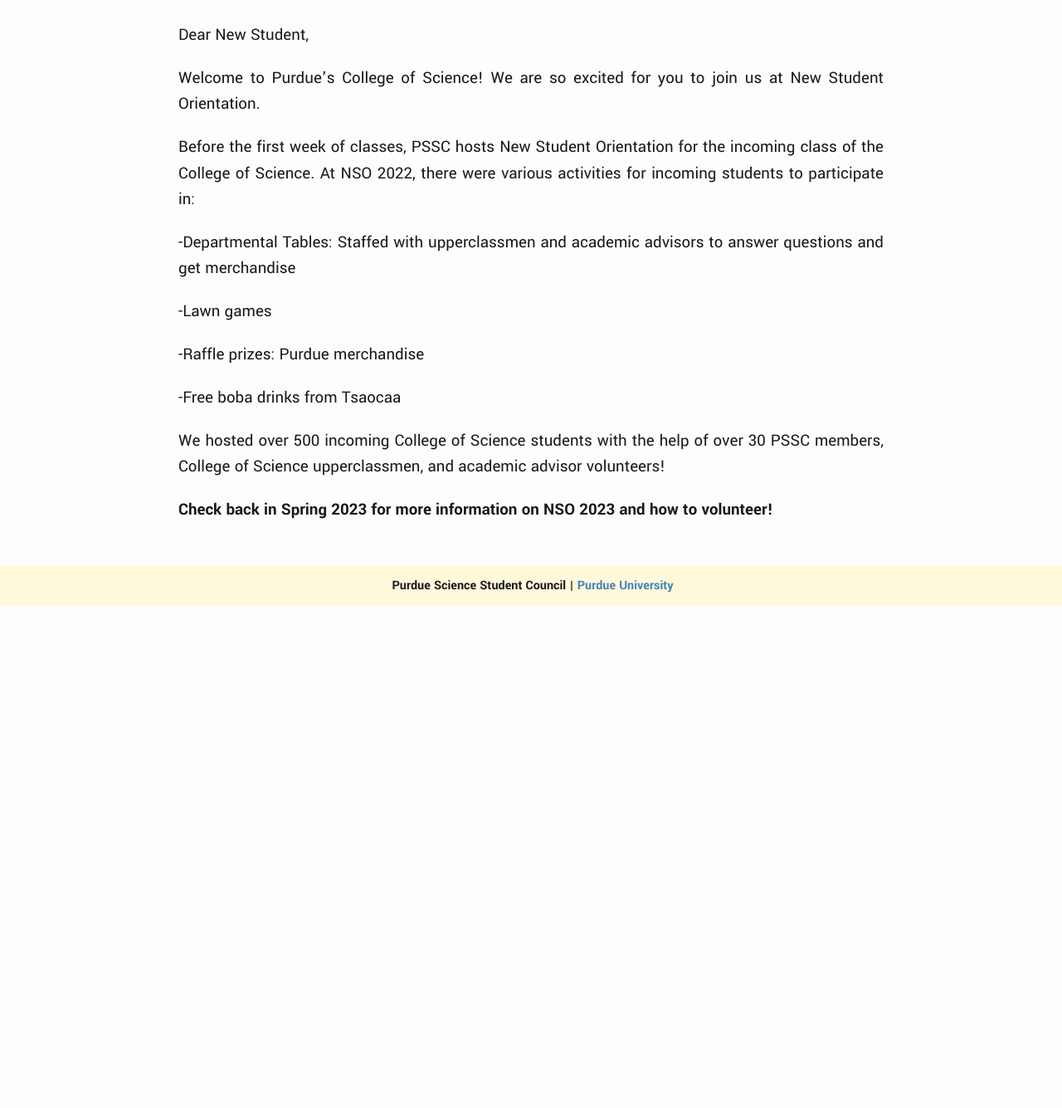
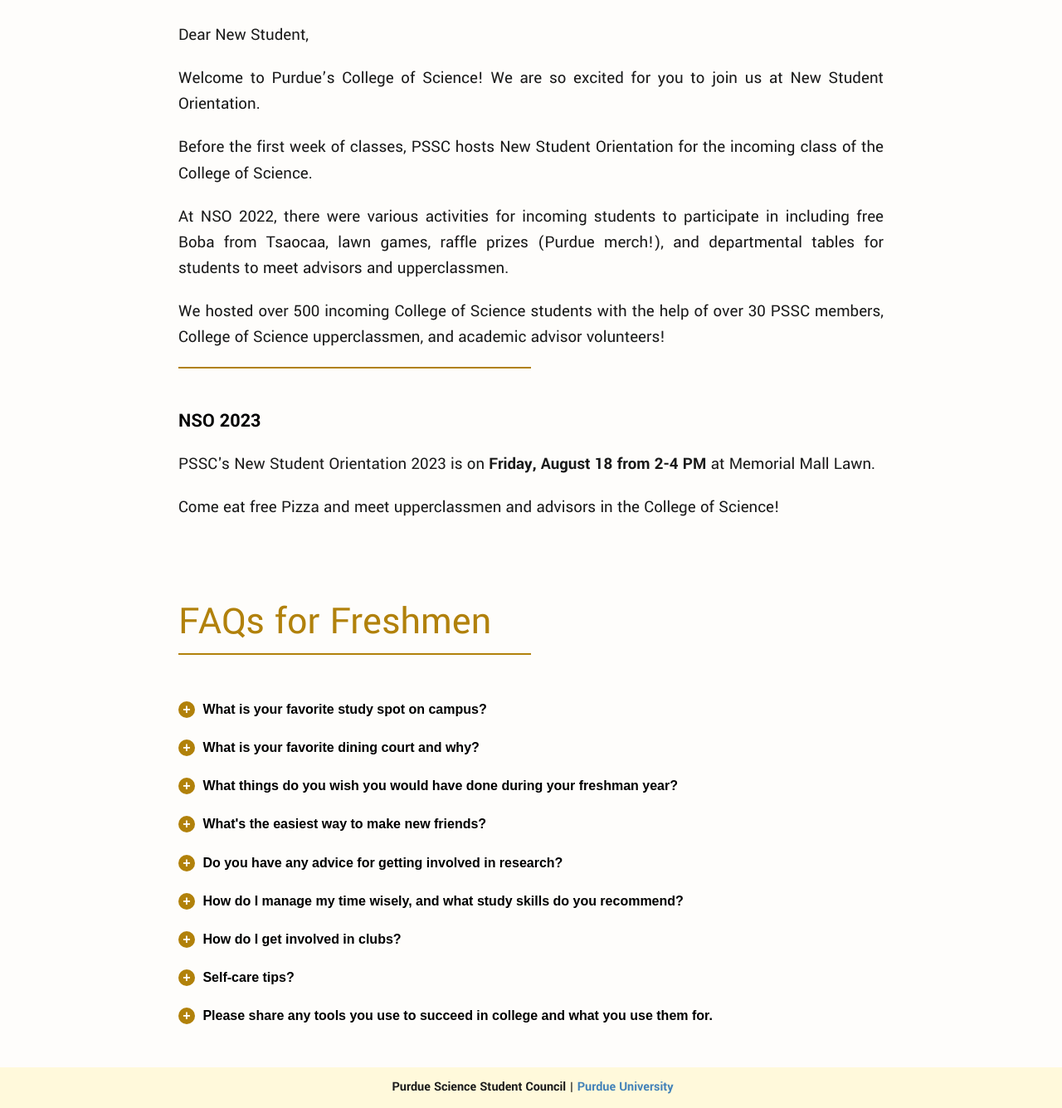
Before and after one commit to Purdue-Science-Student-Council/website, a PHP site: page /new-student-orientation.html in a window 1280 px wide. Shown: the part 506-1841 px from the top of the page at 83% size. Before the commit the page ends 1236 px from the top, so only its background shows below. Run offline with PHP 8.4, Linux system fonts and the light colour scheme.

Commit message:
Add NSO 2023 FAQs and Updates

```diff
--- a/js/nso.js
+++ b/js/nso.js
@@ -11,3 +11,9 @@ function addClickListener(id, func) {
 window.onload = function() {
     addClickListener("js-m-nav-click", navDrawer);
 };
+
+function toggleAnswer(element) {
+    const answer = element.nextElementSibling;
+    element.classList.toggle('active');
+    answer.style.display = answer.style.display === 'block' ? 'none' : 'block';
+  }
--- a/new-student-orientation.html
+++ b/new-student-orientation.html
@@ -99,26 +99,123 @@
                 Welcome to Purdue’s College of Science! We are so excited for you to join us at New Student Orientation.
             </p>
             <p class="page-text">
-                Before the first week of classes, PSSC hosts New Student Orientation for the incoming class of the College of Science. At NSO 2022, there were various activities for incoming students to participate in:
+                Before the first week of classes, PSSC hosts New Student Orientation for the incoming class of the College of Science.
             </p>
-            <p class="page-text">
-                -Departmental Tables: Staffed with upperclassmen and academic advisors to answer questions and get merchandise
-            </p>
-            <p class="page-text">
-                -Lawn games
-            </p>
-            <p class="page-text">
-                -Raffle prizes: Purdue merchandise
-            </p>
-            <p class="page-text">
-                -Free boba drinks from Tsaocaa
-            </p>
+						<p class="page-text">
+							At NSO 2022, there were various activities for incoming students to participate in including free Boba from Tsaocaa, lawn games, raffle prizes (Purdue merch!), and departmental tables for students to meet advisors and upperclassmen.
+						</p>
             <p class="page-text">
                 We hosted over 500 incoming College of Science students with the help of over 30 PSSC members, College of Science upperclassmen, and academic advisor volunteers!
             </p>
+						<hr class="page-divider">
+						<h2>NSO 2023</h2>
             <p class="page-text">
-                <b>Check back in Spring 2023 for more information on NSO 2023 and how to volunteer!</b>
+                PSSC's New Student Orientation 2023 is on <b>Friday, August 18 from 2-4 PM</b> at Memorial Mall Lawn.
             </p>
+						<p class="page-text">
+							Come eat free Pizza and meet upperclassmen and advisors in the College of Science!
+						</p>
+        </div>
+        <div class="page">
+            <h1 class="page-title">FAQs for Freshmen</h1>
+            <hr class="page-divider">
+
+            <div class="faq-container">
+                <div class="faq-question" onclick="toggleAnswer(this)">
+                    <span class="plus-icon">+</span> What is your favorite study spot on campus?
+                </div>
+                <div class="faq-answer">
+									<ul>
+                    <li>Krach, 3rd Street Starbucks, PMU Basement</li>
+                    <li>WALC, Hicks</li>
+                    <li>Outdoors, when the weather is nice.</li>
+									</ul>
+                </div>
+
+                <div class="faq-question" onclick="toggleAnswer(this)">
+                    <span class="plus-icon">+</span> What is your favorite dining court and why?
+                </div>
+                <div class="faq-answer">
+									<ul>
+										<li>Ford (salad bar, crab rangoon's)</li>
+										 <li>Earhart (convenience)</li>
+                </div>
+
+								<div class="faq-question" onclick="toggleAnswer(this)">
+									<span class="plus-icon">+</span> What things do you wish you would have done during your freshman year?
+								</div>
+								<div class="faq-answer">
+									<ul>
+										<li>I wish I would have found a mentor in my major/career path that I could have gone to for advice!</li>
+										<li>Introduce myself to more people and make connections with professors</li>
+										<li>I wish I would have gone to more club callout meetings</li>
+									</ul>
+								</div>
+
+								<div class="faq-question" onclick="toggleAnswer(this)">
+									<span class="plus-icon">+</span> What's the easiest way to make new friends?
+								</div>
+								<div class="faq-answer">
+									<ul>
+										<li>Utilize this time to hang out with people from the FB C/O 2027 group!! This is the most enthused people are gonna be about meeting other people!!!</li>
+										<li>Being straight forward and talking to people, then trying to find things in common or inviting them to do things with you.</li>
+										<li>Talk to people in your classes and get involved on campus</li>
+									</ul>
+								</div>
+
+								<div class="faq-question" onclick="toggleAnswer(this)">
+									<span class="plus-icon">+</span> Do you have any advice for getting involved in research?
+								</div>
+								<div class="faq-answer">
+									<ul>
+										<li>Talk to your advisor so it's on their radar too; READ ABOUT PROFESSORS' RESEARCH and if it sounds cool, reach out! They don't expect you to know everything already and love having long-term undergrad students in the lab!</li>
+										<li>Ask older students about their experiences!</li>
+										<li>Read about the labs before contacting them and be prepared to ask specific questions about the research and the lab in general when you meet with the PI.</li>
+									</ul>
+								</div>
+
+								<div class="faq-question" onclick="toggleAnswer(this)">
+									<span class="plus-icon">+</span> How do I manage my time wisely, and what study skills do you recommend?
+								</div>
+								<div class="faq-answer">
+									<ul>
+										<li>Put everything into a digital calendar, make 2-3 hour time blocks every day for work so you don't compromise other things. Being said, prioritize sleep since it is what helps build your memory and plasticity!!!!! Also, the pomodoro method is excellent.</li>
+										<li>I make a weekly to-do list and a daily to-do list. With the daily to-do list, I plan how long each thing will take and then organize my day based on the amount of time each task will take.</li>
+									</ul>
+								</div>
+
+								<div class="faq-question" onclick="toggleAnswer(this)">
+									<span class="plus-icon">+</span> How do I get involved in clubs?
+								</div>
+								<div class="faq-answer">
+									<ul>
+										<li>BoilerLink, BInvolved Fair, Reach out to upperclassmen about the clubs they know about</li>
+										<li>Attend callout meetings, reach out to people in the clubs</li>
+										<li>Come to the PSSC Callout!</li>
+									</ul>
+								</div>
+
+								<div class="faq-question" onclick="toggleAnswer(this)">
+									<span class="plus-icon">+</span> Self-care tips?
+								</div>
+								<div class="faq-answer">
+									<ul>
+										<li>SLEEP ENOUGH! Utilize the CoRec for physical health! Spend time outside when you can! Make time for your hobbies + friends + creative outlets</li>
+										<li>Go for a walk and enjoy nature when it’s nice outside, it’s super relaxing!</li>
+										<li>Take breaks from studying to go on a walk or to get food. If you study for too long without breaks it is easier to get burned out later in the semester.</li>
+									</ul>
+								</div>
+
+								<div class="faq-question" onclick="toggleAnswer(this)">
+									<span class="plus-icon">+</span> Please share any tools you use to succeed in college and what you use them for.
+								</div>
+								<div class="faq-answer">
+									<ul>
+										<li>Outlook + Google Calendars</li>
+										<li>West Lafayette Public Library Card (You can borrow free ebooks + audiobooks for recreational or class novels)</li>
+									</ul>
+								</div>
+            </div>
         </div>
     </main>
     <script src="js/nso.js"></script>
--- a/styles/css/main.css
+++ b/styles/css/main.css
@@ -1118,4 +1118,52 @@ ul {
     -moz-box-shadow: inset 0px 0px 2px 2px #555555;
     box-shadow: inset 0px 0px 2px 2px #555555; }
 
+/* Add your desired styles here */
+.faq-container {
+  font-family: Arial, sans-serif;
+  max-width: 850px;
+  margin: 0 auto;
+}
+
+.faq-question {
+  font-size: 1rem;
+  line-height: 1.95rem;
+  text-align: justify;
+  cursor: pointer;
+  font-weight: bold;
+  margin-bottom: 15px;
+}
+
+.faq-answer {
+  font-size: 1rem;
+  line-height: 1.95rem;
+  text-align: justify;
+  display: none;
+  margin-bottom: 15px;
+  margin-left: 30px; /* Adjust the left margin as needed */
+}
+
+.plus-icon {
+  display: inline-block;
+  width: 20px;
+  height: 20px;
+  background-color: #B1810A;
+  text-align: center;
+  border-radius: 50%;
+  margin-right: 5px;
+  line-height: 20px;
+  font-weight: bold;
+  color: white;
+}
+
+/* Styles to show the answer when the question is clicked */
+.faq-question.active {
+  color: #000000; /* Change the color as desired */
+  background: #FFF9DB;
+}
+
+.faq-question.active + .faq-answer {
+  display: block;
+}
+
 /*# sourceMappingURL=main.css.map */
```
